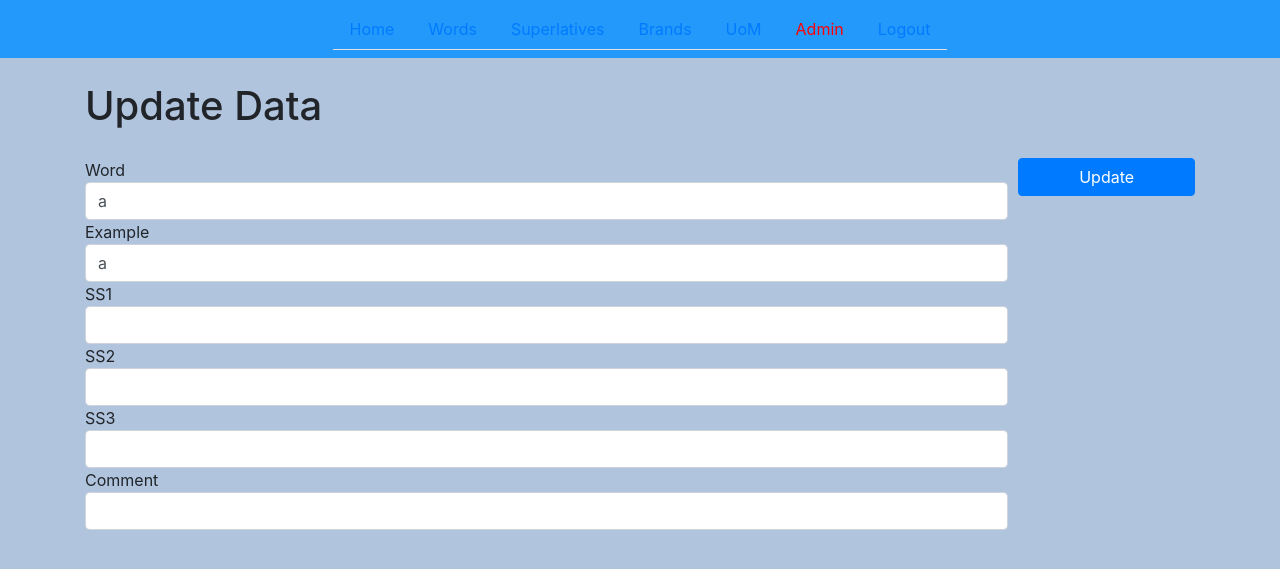
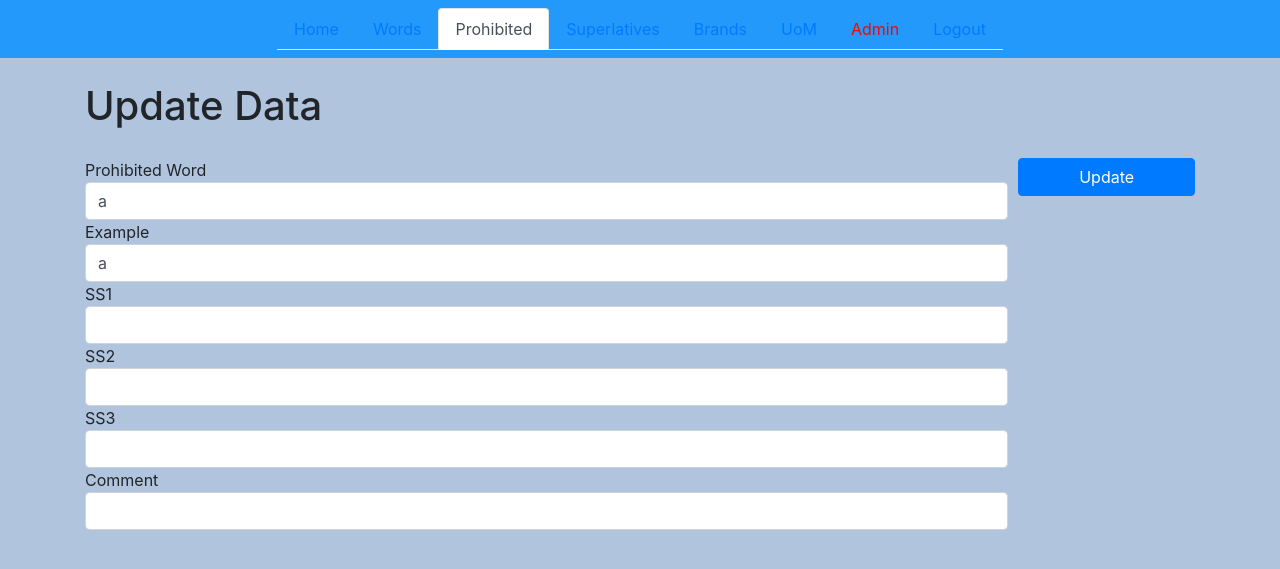
Before and after one commit to marcoslonggo/Wordlookup, a Flask app: page /update/prohibited/1 in a window 1280 px wide. Shown: the top 569 px of the page. Run offline with Flask 2, Linux system fonts and the light colour scheme; a user stored in the database is signed in; data comes from the database, SQL or seed files in the repository; both versions use the stored data as it was after the commit; some libraries are stand-ins or nearby versions.

Commit message:
version almost usable

```diff
--- a/routes.py
+++ b/routes.py
@@ -1,6 +1,6 @@
 from flask import render_template, flash, redirect, url_for, request
 from app import app
-from models import User, Superlatives, Words, Brands, Grocery, Uom
+from models import User, Superlatives, Words, Brands, Grocery, Uom, Prohibited
 from forms import LoginForm
 from flask_login import logout_user, login_required, current_user, login_user
 from werkzeug.urls import url_parse
@@ -487,11 +487,11 @@ def uomsearch():
 ######################Prohibited################################
 @app.route('/update/prohibited/<int:id>', methods=['GET', 'POST'])
 @login_required
-def update(id):
-    prohibited = prohibited.query.get_or_404(id)
+def updateprohibited(id):
+    prohibited = Prohibited.query.get_or_404(id)
     if request.method == 'POST':
         if request.form['word'] == '':
-            return "Word cannot be empty"
+            return "Prohibited Word cannot be empty"
         else:
             prohibited.word = request.form['word']
             prohibited.example = request.form['example']
@@ -514,7 +514,7 @@ def update(id):
 @app.route('/delete/prohibited/<int:id>')
 @login_required
 def deleteprohibited(id):
-        delete = prohibited.query.get_or_404(id)
+        delete = Prohibited.query.get_or_404(id)
         try:
             db.session.delete(delete)
             db.session.commit()
@@ -536,7 +536,7 @@ def prohibited():
             ss2 = request.form['ss2']
             ss3 = request.form['ss3']
             comment = request.form['comment']
-            prohibited = prohibited(word=word, example=example, ss1=ss1, ss2=ss2,ss3=ss3, comment=comment, updated_by=current_user.username)
+            prohibited = Prohibited(word=word, example=example, ss1=ss1, ss2=ss2,ss3=ss3, comment=comment, updated_by=current_user.username)
 
             try:
                 db.session.add(prohibited)
@@ -546,22 +546,22 @@ def prohibited():
                 return "There was a problem adding new stuff."
 
     else:
-        prohibited = prohibited.query.order_by(prohibited.updated_when).all()
+        prohibited = Prohibited.query.order_by(Prohibited.updated_when).all()
         return render_template('prohibited.html', prohibited=prohibited)
 
 
 
 
-@app.route('/prohibited/search' , methods=['POST'])
-def prohibitedssearch():
+@app.route('/prohibited/search/<int:id>' , methods=['POST'])
+def prohibitedssearch(id):
     if request.method == 'POST':
         try:
             searchword = request.form['search']
             searchword2  = "%{}%".format(searchword)
-            prohibited = prohibited.query.filter(prohibited.word.like(searchword2)).all()
+            prohibited = Prohibited.query.filter(Prohibited.word.like(searchword2)).all()
             return render_template('prohibited.html', prohibited=prohibited, searchword=searchword)
         except:
             return "There was an error searching"
     else:
-        prohibited = prohibited.query.order_by(prohibited.updated_when).all()
+        prohibited = Prohibited.query.order_by(Prohibited.updated_when).all()
         return render_template('prohibited.html', prohibited=prohibited)
--- a/templates/base.html
+++ b/templates/base.html
@@ -15,32 +15,36 @@
 <nav class="navbar navbar-expang-lg navbar-light bg-lightsteelblue justify-content-center ">
     <ul class="nav nav-tabs">
         <li class="nav-item">
-          <a class="nav-link {{ 'active' if url_for(request.endpoint) == '/'  else '' }} " href="{{ url_for('index') }}">Home</a>
+          <a class="nav-link  {{ 'active' if 'index' in   request.endpoint  else '' }} " href="{{ url_for('index') }}">Home</a>
         </li>
         <li class="nav-item">
-          <a class="nav-link {{ 'active' if url_for(request.endpoint) == '/words'  else '' }}" href="{{ url_for('words') }}">Words</a>
+          <a class="nav-link {{ 'active' if 'words' in request.endpoint  else '' }}" href="{{ url_for('words') }}">Words</a>
         </li>
         <li class="nav-item">
-            <a class="nav-link {{ 'active' if url_for(request.endpoint) == '/superlatives'  else '' }}" href="{{ url_for('superlatives') }}">Superlatives</a>
+          <a class="nav-link {{ 'active' if 'prohibited' in request.endpoint  else '' }}" href="{{ url_for('prohibited') }}">Prohibited</a>
+      </li>
+        <li class="nav-item">
+            <a class="nav-link {{ 'active' if 'superlatives' in request.endpoint else '' }}" href="{{ url_for('superlatives') }}">Superlatives</a>
         </li>
+
           <li class="nav-item">
-            <a class="nav-link {{ 'active' if url_for(request.endpoint) == '/brands'  else '' }}" href="{{ url_for('brands') }}">Brands</a>
+            <a class="nav-link {{ 'active' if 'brands' in request.endpoint  else '' }}" href="{{ url_for('brands') }}">Brands</a>
           </li>
           <li class="nav-item">
-            <a class="nav-link {{ 'active' if url_for(request.endpoint) == '/uom'  else '' }}" href="{{ url_for('uom') }}">UoM</a>
+            <a class="nav-link {{ 'active' if 'uom'  in request.endpoint else '' }}" href="{{ url_for('uom') }}">UoM</a>
           </li>
           {% if current_user.admin == 1 %}
           <li class="nav-item">
-            <a class="nav-link {{ 'active' if url_for(request.endpoint) == '/admin'  else '' }}" href="{{ url_for('admin') }}" style="color:red">Admin</a>
+            <a class="nav-link {{ 'active' if 'admin' in request.endpoint else '' }}" href="{{ url_for('admin') }}" style="color:red">Admin</a>
           </li>
           {% endif %}
           {% if current_user.is_anonymous%}
           <li class="nav-item">
-            <a class="nav-link {{ 'active' if url_for(request.endpoint) == '/login'  else '' }}" href="{{ url_for('login') }}">Login</a>
+            <a class="nav-link {{ 'active' if  'login' in request.endpoint else '' }}" href="{{ url_for('login') }}">Login</a>
           </li>
           {% else %}
           <li class="nav-item">
-            <a class="nav-link {{ 'active' if url_for(request.endpoint) == '/logout'  else '' }}" href="{{ url_for('logout') }}" >Logout</a>
+            <a class="nav-link {{ 'active' if 'logout' in request.endpoint else '' }}" href="{{ url_for('logout') }}" >Logout</a>
           </li>
           {% endif %}
       </ul>
--- /dev/null
+++ b/templates/updateprohibited.html
@@ -0,0 +1,23 @@
+{% extends 'base.html' %}
+
+{% block content %}
+<div class="container">
+    <h1 class="my-4">Update Data</h1>
+    <form action="/update/prohibited/{{ prohibited.id}}" method="POST">
+        <div class="form-row">
+            <div class="col-sm-10 my-1">
+                Prohibited Word<input type="text" class="form-control" name="word" id="word" value="{{ prohibited.word }}">
+                Example<input type="text" class="form-control" name="example" id="example" value="{{ prohibited.example }}" >
+                SS1<input type="text" class="form-control" name="ss1" id="ss1" value="{{ prohibited.ss1 }}" >
+                SS2<input type="text" class="form-control" name="ss2" id="ss2" value="{{ prohibited.ss2 }}" >
+                SS3<input type="text" class="form-control" name="ss3" id="ss3" value="{{ prohibited.ss3 }}" >
+                Comment<input type="text" class="form-control" name="comment" id="comment" value="{{ prohibited.comment }}" >
+                <input type="hidden" name="updated_by" id="updated_by" value ="{{ current_user.username }}">
+             </div>
+            <div class="col-sm-2 my-1">
+                <button type="submit" class="btn btn-primary btn-block">Update</button>
+            </div>
+        </div>
+    </form>
+</div>
+{% endblock content %}
```
Also changed, not shown: templates/prohibited.html (added, +100 -0 lines), wordlookup.db.
